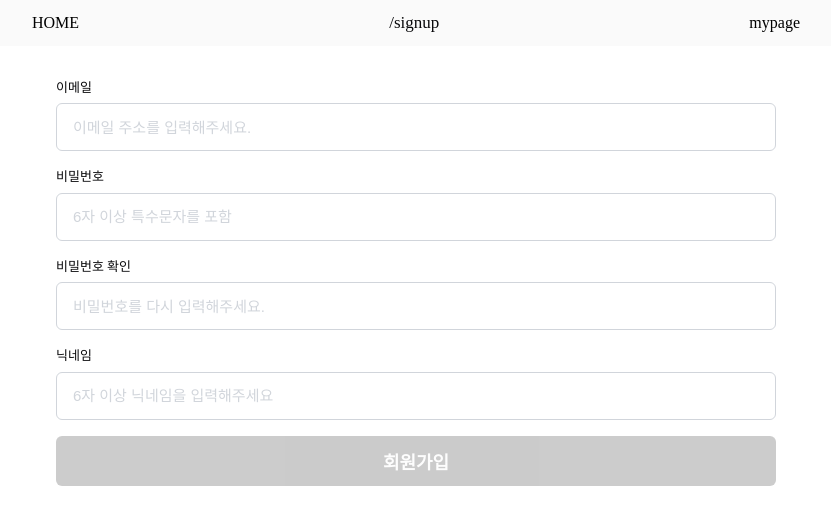
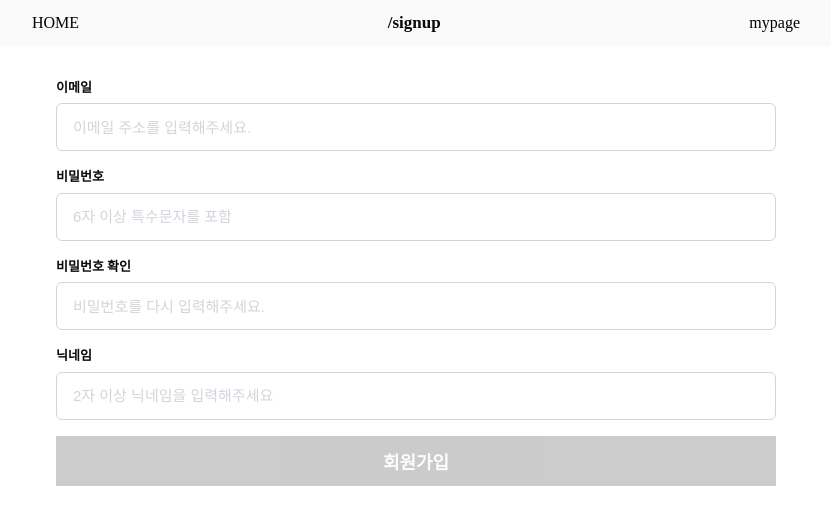
Before and after one commit to kimgyul11/new-moment, a React (Create React App) app: page /signup in a window 1280 px wide. Shown: the top 524 px of the page, without its empty margins (224-1055 px from the left). Built offline with nearby package versions, Linux system fonts and the light colour scheme; no server answers.

Commit message:
auth영역 완료

```diff
--- a/package.json
+++ b/package.json
@@ -15,6 +15,7 @@
     "firebase": "^10.7.1",
     "react": "^18.2.0",
     "react-dom": "^18.2.0",
+    "react-hook-form": "^7.49.2",
     "react-router-dom": "^6.21.1",
     "react-scripts": "5.0.1",
     "typescript": "^4.4.2",
--- a/src/components/router/index.tsx
+++ b/src/components/router/index.tsx
@@ -3,6 +3,7 @@ import SignupPage from "@/pages/Signup";
 import { Route, Routes, BrowserRouter } from "react-router-dom";
 import Layout from "../shared/Layout";
 import Navbar from "../shared/Navbar";
+import Home from "@/pages/Home";
 
 function Router() {
   return (
@@ -10,6 +11,7 @@ function Router() {
       <Navbar />
       <Routes>
         <Route element={<Layout />}>
+          <Route path="/" element={<Home />} />
           <Route path="/signup" element={<SignupPage />} />
           <Route path="/signin" element={<SigninPage />} />
         </Route>
--- a/src/components/shared/Navbar.tsx
+++ b/src/components/shared/Navbar.tsx
@@ -12,7 +12,7 @@ function Navbar() {
     <Container>
       <Flex justify="space-between" align="center" css={navbarContainerStyles}>
         <Link to="/">HOME</Link>
-        <Text>{pathname}</Text>
+        <Text bold={true}>{pathname}</Text>
         <Link to="/my">mypage</Link>
       </Flex>
     </Container>
--- a/src/components/shared/TextFiled.tsx
+++ b/src/components/shared/TextFiled.tsx
@@ -41,6 +41,7 @@ const TextField = forwardRef<HTMLInputElement, TextFieldProps>(
             color={labelColor}
             display="inline-block"
             style={{ marginBottom: 6 }}
+            bold={true}
           >
             {label}
           </Text>
--- /dev/null
+++ b/src/components/shared/Top.tsx
@@ -0,0 +1,26 @@
+import { css } from "@emotion/react";
+
+import Flex from "./Flex";
+import Text from "./Text";
+
+interface TopProps {
+  title: string;
+  subTitle: string;
+}
+
+function Top({ title, subTitle }: TopProps) {
+  return (
+    <Flex direction="column" css={containerStyles}>
+      <Text bold={true} typography="t4">
+        {title}
+      </Text>
+      <Text typography="t7">{subTitle}</Text>
+    </Flex>
+  );
+}
+
+const containerStyles = css`
+  padding: 24px;
+`;
+
+export default Top;
--- a/src/components/signup/Form.tsx
+++ b/src/components/signup/Form.tsx
@@ -1,68 +1,103 @@
 import { FormValues } from "@models/signup";
-import { ChangeEvent, useCallback, useState } from "react";
-import Flex from "../shared/Flex";
-import TextField from "../shared/TextFiled";
-import Spacing from "../shared/Spacing";
-import Button from "../shared/Button";
+import TextField from "@shared/TextFiled";
+import Spacing from "@shared/Spacing";
+import Button from "@shared/Button";
 import { css } from "@emotion/react";
+import { useForm } from "react-hook-form";
 
 function Form({ onSubmit }: { onSubmit: (formValues: FormValues) => void }) {
-  const [formValues, setFormValues] = useState<FormValues>({
-    email: "",
+  const {
+    register,
+    handleSubmit,
+    formState: { errors, isDirty, isValid },
+
+    watch,
+  } = useForm<FormValues>({
+    mode: "onBlur",
+    defaultValues: {
+      displayName: "",
       password: "",
       passwordCheck: "",
-    displayName: "",
+      email: "",
+    },
   });
-  const handleFormValues = useCallback((e: ChangeEvent<HTMLInputElement>) => {
-    setFormValues((prevFormValues) => ({
-      ...prevFormValues,
-      [e.target.name]: e.target.value,
-    }));
-  }, []);
 
+  let password = watch("password");
+
+  const isFormValid = Object.keys(errors).length === 0;
   return (
-    <Flex direction="column" css={containerStyle}>
+    <div css={containerStyle}>
+      <form>
         <Spacing size={16} />
         <TextField
-        name="email"
           label="이메일"
           type="email"
           placeholder="이메일 주소를 입력해주세요."
-        value={formValues.email}
-        onChange={handleFormValues}
+          hasError={!!errors.email?.message}
+          helpMessage={
+            errors.email?.message && (errors.email.message as string)
+          }
+          {...register("email", {
+            required: "이메일은 필수 입력입니다.",
+            pattern: {
+              value: /^[A-Z0-9._%+-]+@[A-Z0-9.-]+\.[A-Z]{2,}$/i,
+              message: "이메일 형식이 올바르지 않습니다.",
+            },
+          })}
         />
         <Spacing size={16} />
         <TextField
-        name="password"
           label="비밀번호"
           type="password"
           placeholder="6자 이상 특수문자를 포함"
-        value={formValues.password}
-        onChange={handleFormValues}
+          hasError={!!errors.password}
+          helpMessage={errors.password?.message}
+          {...register("password", {
+            required: "비밀번호는 필수 입력입니다.",
+            minLength: {
+              value: 8,
+              message: "8자리 이상 비밀번호를 사용하세요.",
+            },
+          })}
         />
         <Spacing size={16} />
         <TextField
-        name="passwordCheck"
           label="비밀번호 확인"
           type="password"
           placeholder="비밀번호를 다시 입력해주세요."
-        value={formValues.passwordCheck}
-        onChange={handleFormValues}
+          helpMessage={errors.passwordCheck?.message}
+          hasError={!!errors.passwordCheck}
+          {...register("passwordCheck", {
+            required: "비밀번호를 확인해주세요.",
+            validate: (value) =>
+              value === password || "비밀번호가 일치하지 않습니다.",
+          })}
         />
         <Spacing size={16} />
         <TextField
-        name="displayName"
           label="닉네임"
-        type="text"
-        value={formValues.displayName}
-        placeholder="6자 이상 닉네임을 입력해주세요"
-        onChange={handleFormValues}
+          placeholder="2자 이상 닉네임을 입력해주세요"
+          hasError={!!errors.displayName}
+          helpMessage={errors.displayName?.message}
+          {...register("displayName", {
+            required: "닉네임은 필수 입력입니다.",
+            minLength: {
+              value: 2,
+              message: "2자리 이상 입력해주세요.",
+            },
+          })}
         />
         <Spacing size={16} />
-      <Button size="large" disabled={true}>
+        <Button
+          size="large"
+          disabled={!isDirty || !isValid}
+          full={true}
+          onClick={handleSubmit(onSubmit)}
+        >
           회원가입
         </Button>
-    </Flex>
+      </form>
+    </div>
   );
 }
 
--- /dev/null
+++ b/src/constants/collections.ts
@@ -0,0 +1,3 @@
+export const COLLECTIONS = {
+  USER: "USER",
+} as const;
--- /dev/null
+++ b/src/pages/Home.tsx
@@ -0,0 +1,11 @@
+import Top from "@shared/Top";
+
+function Home() {
+  return (
+    <div>
+      <Top title="Moment" subTitle="순간을 공유해보세요"></Top>
+    </div>
+  );
+}
+
+export default Home;
--- a/src/pages/Signup.tsx
+++ b/src/pages/Signup.tsx
@@ -1,12 +1,47 @@
 import { useNavigate } from "react-router-dom";
 import Form from "@components/signup/Form";
+import { createUserWithEmailAndPassword, updateProfile } from "firebase/auth";
+import { auth, store } from "@/remote/firebase";
+import { FormValues } from "@/models/signup";
+import { collection, doc, setDoc } from "firebase/firestore";
+import { COLLECTIONS } from "@constants/collections";
+import { FirebaseError } from "firebase/app";
 
 function SignupPage() {
   const navigate = useNavigate();
 
-  //회원가입로직
+  const handleSubmit = async (formValue: FormValues) => {
+    const { email, password, displayName } = formValue;
+    try {
+      //1.계정 생성
+      const { user } = await createUserWithEmailAndPassword(
+        auth,
+        email,
+        password
+      );
+      //2.계정 업데이트
+      await updateProfile(user, {
+        displayName,
+      });
+      //3.컬렉션에 추가할 객체 생성
+      const userObj = {
+        uid: user.uid,
+        email,
+        displayName,
+      };
+      //4.계정 컬렉션에 유저 정보를 추가
+      await setDoc(doc(collection(store, COLLECTIONS.USER), user.uid), userObj);
+      navigate("/");
+    } catch (e) {
+      if (e instanceof FirebaseError) {
+        console.log(e);
+        return;
+      }
+      console.log(e);
+    }
+  };
 
-  return <Form onSubmit={() => {}}></Form>;
+  return <Form onSubmit={handleSubmit}></Form>;
 }
 
 export default SignupPage;
--- a/tsconfig.paths.json
+++ b/tsconfig.paths.json
@@ -4,6 +4,7 @@
     "paths": {
       "@/*": ["src/*"],
       "@components/*": ["src/components/*"],
+      "@constants/*": ["src/constants/*"],
       "@shared/*": ["src/components/shared/*"],
       "@models/*": ["src/models/*"],
       "@styles/*": ["src/styles/*"]
```
Also changed, not shown: 1 other file (tests, documents, lock files or other folders). Lines whose indentation alone changed are shown as unchanged.
